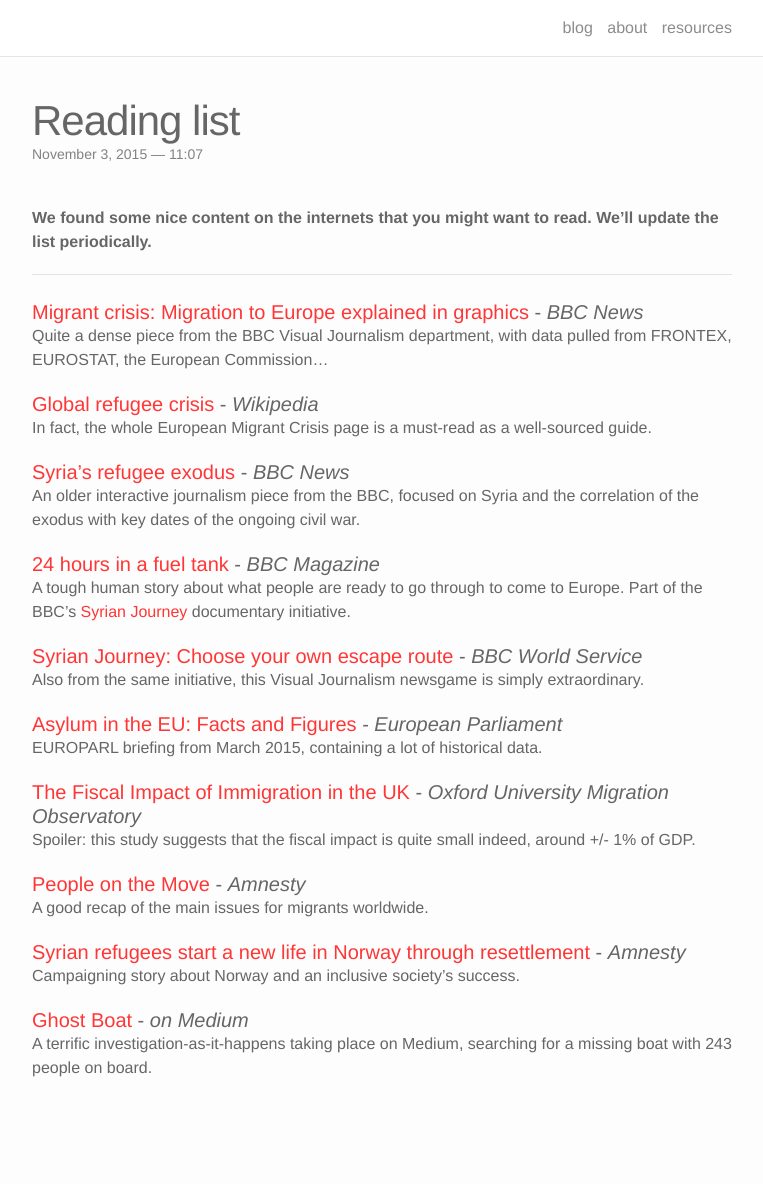
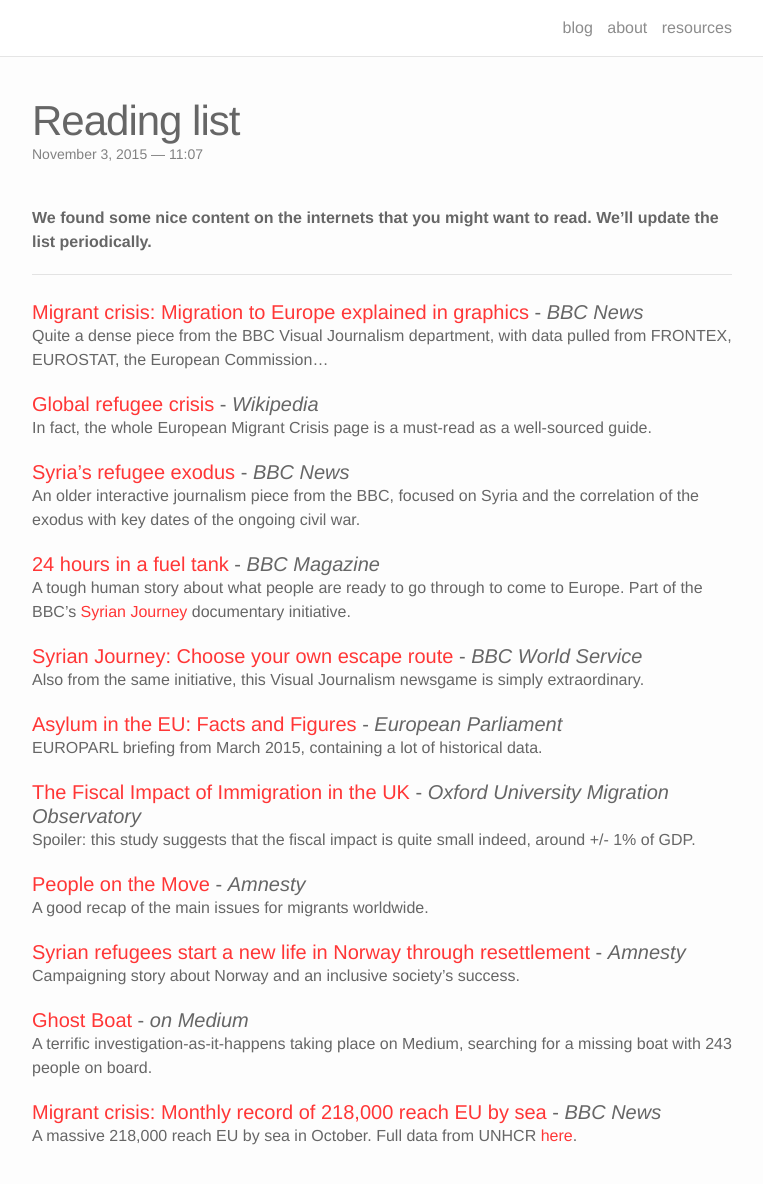
Before and after one commit to BBC-News-Labs/19million, a Jekyll site: the page built from _resources/reading-list.md, in a window 1280 px wide and 1268 px high. Shown: the top 1184 px of the window, without its empty margins (258-1021 px from the left). Built offline with Jekyll 4.4.1, drawn with Linux system fonts in a browser that asks for light colours; nearby versions of some CDN libraries.

Commit message:
Update reading list

```diff
--- a/_resources/reading-list.md
+++ b/_resources/reading-list.md
@@ -48,3 +48,7 @@
 #### [Ghost Boat](https://medium.com/ghostboat) - *on Medium*
 
 A terrific investigation-as-it-happens taking place on Medium, searching for a missing boat with 243 people on board.
+
+#### [Migrant crisis: Monthly record of 218,000 reach EU by sea](http://www.bbc.com/news/world-europe-34700104) - *BBC News*
+
+A massive 218,000 reach EU by sea in October. Full data from UNHCR [here](http://data.unhcr.org/).
```
Also changed, not shown: 1 other file.
